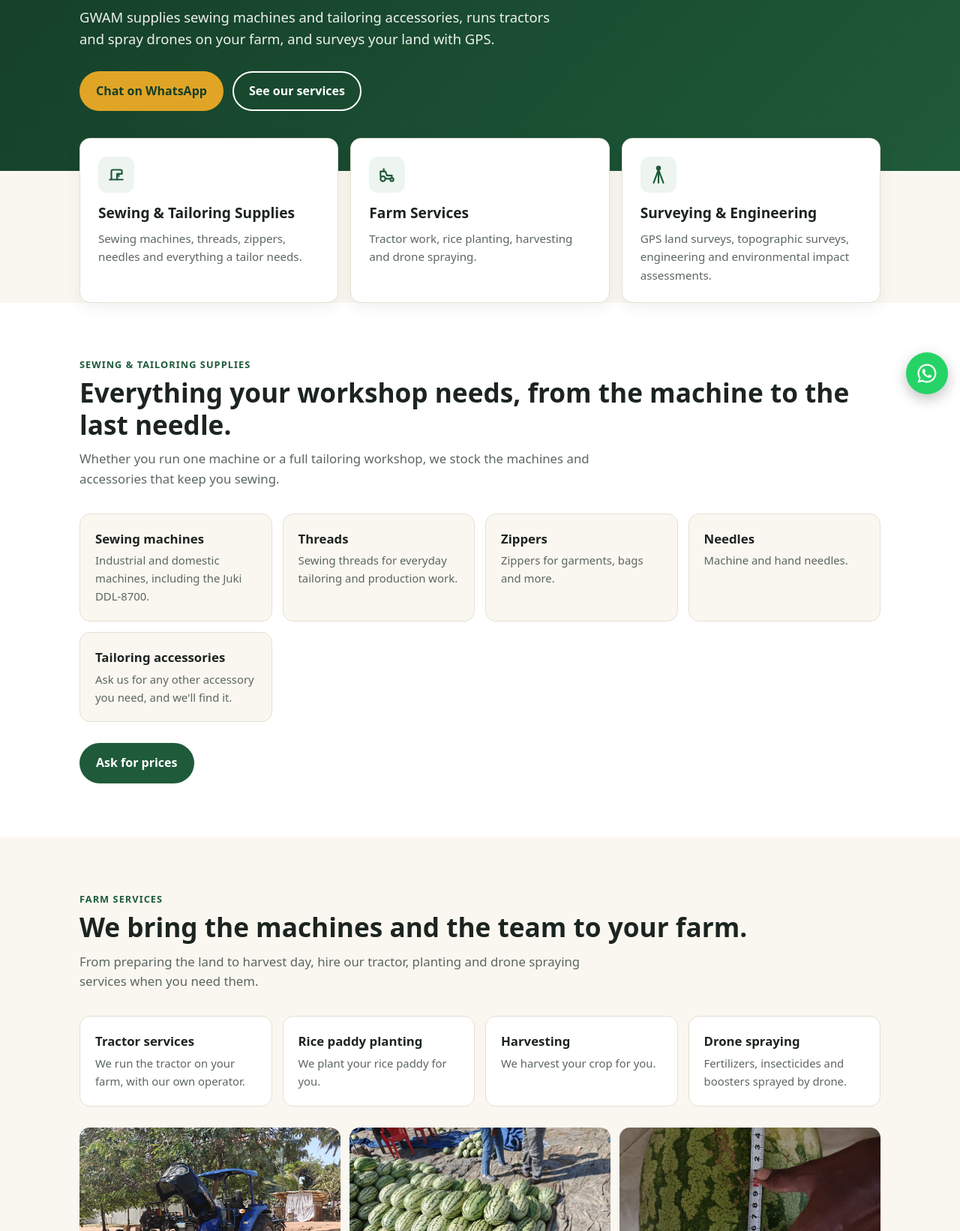
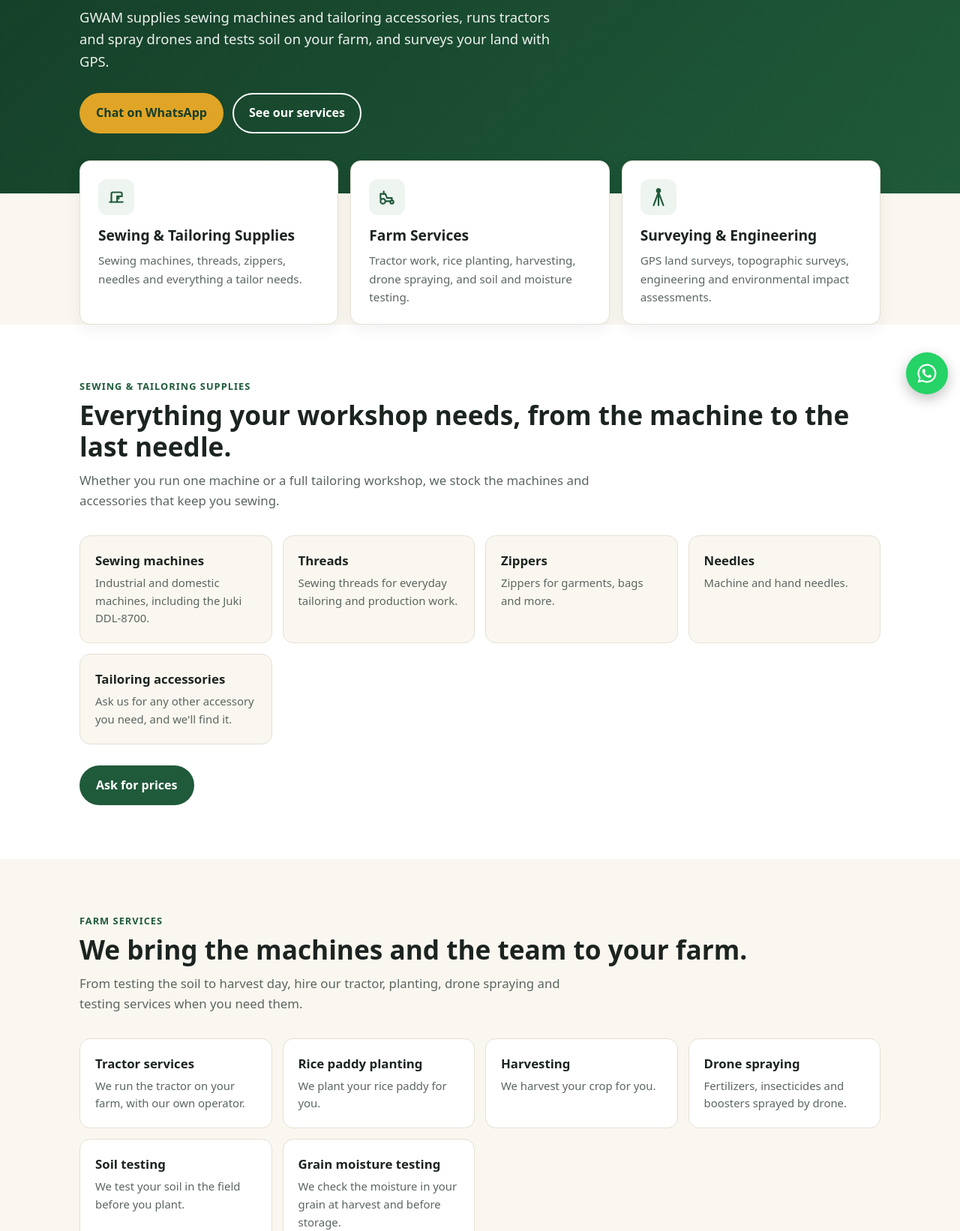
Before and after one commit to walpaul/submit50-walpaul, a plain HTML site: page docs/index.html in a window 1280 px wide. Shown: the part 258-1900 px from the top of the page at 75% size. Drawn offline with Linux system fonts and the light colour scheme.

Commit message:
Add soil and grain moisture testing to farm services
Co-Authored-By: Claude Opus 5.5 <noreply@anthropic.com>
Claude-Session: https://claude.ai/code/session_01MiL4UT6quNqJvxHaTrFuAz

```diff
--- a/docs/index.html
+++ b/docs/index.html
@@ -152,7 +152,7 @@
   <section class="hero">
     <div class="wrap">
       <h1>One company.<br><em>Three ways</em> to get your work done.</h1>
-      <p>GWAM supplies sewing machines and tailoring accessories, runs tractors and spray drones on your farm, and surveys your land with GPS.</p>
+      <p>GWAM supplies sewing machines and tailoring accessories, runs tractors and spray drones and tests soil on your farm, and surveys your land with GPS.</p>
       <div class="hero-actions">
         <a class="btn btn-gold" data-wa href="#contact">Chat on WhatsApp</a>
         <a class="btn btn-outline" href="#services">See our services</a>
@@ -170,7 +170,7 @@
       <a class="card" href="#farming">
         <div class="icon"><svg viewBox="0 0 24 24" fill="none" stroke="currentColor" stroke-width="2" stroke-linecap="round" stroke-linejoin="round"><circle cx="7" cy="17" r="3"/><circle cx="18" cy="18" r="2"/><path d="M10 17h6"/><path d="M4 14V8h6l2 5h6v3"/><path d="M8 8V5"/></svg></div>
         <h3>Farm Services</h3>
-        <p>Tractor work, rice planting, harvesting and drone spraying.</p>
+        <p>Tractor work, rice planting, harvesting, drone spraying, and soil and moisture testing.</p>
       </a>
       <a class="card" href="#surveying">
         <div class="icon"><svg viewBox="0 0 24 24" fill="none" stroke="currentColor" stroke-width="2" stroke-linecap="round" stroke-linejoin="round"><path d="M12 2v4"/><path d="M12 6l-6 16"/><path d="M12 6l6 16"/><path d="M12 6v16"/><circle cx="12" cy="4" r="2"/></svg></div>
@@ -200,12 +200,14 @@
     <div class="wrap">
       <div class="eyebrow">Farm Services</div>
       <h2>We bring the machines and the team to your farm.</h2>
-      <p class="lead">From preparing the land to harvest day, hire our tractor, planting and drone spraying services when you need them.</p>
+      <p class="lead">From testing the soil to harvest day, hire our tractor, planting, drone spraying and testing services when you need them.</p>
       <div class="grid">
         <div class="item"><h4>Tractor services</h4><p>We run the tractor on your farm, with our own operator.</p></div>
         <div class="item"><h4>Rice paddy planting</h4><p>We plant your rice paddy for you.</p></div>
         <div class="item"><h4>Harvesting</h4><p>We harvest your crop for you.</p></div>
         <div class="item"><h4>Drone spraying</h4><p>Fertilizers, insecticides and boosters sprayed by drone.</p></div>
+        <div class="item"><h4>Soil testing</h4><p>We test your soil in the field before you plant.</p></div>
+        <div class="item"><h4>Grain moisture testing</h4><p>We check the moisture in your grain at harvest and before storage.</p></div>
       </div>
       <div class="gallery">
         <figure><img src="images/farming/tractor.jpg" alt="GWAM's blue Lovol tractor parked under a tree" loading="lazy"><figcaption>Our tractor</figcaption></figure>
```
